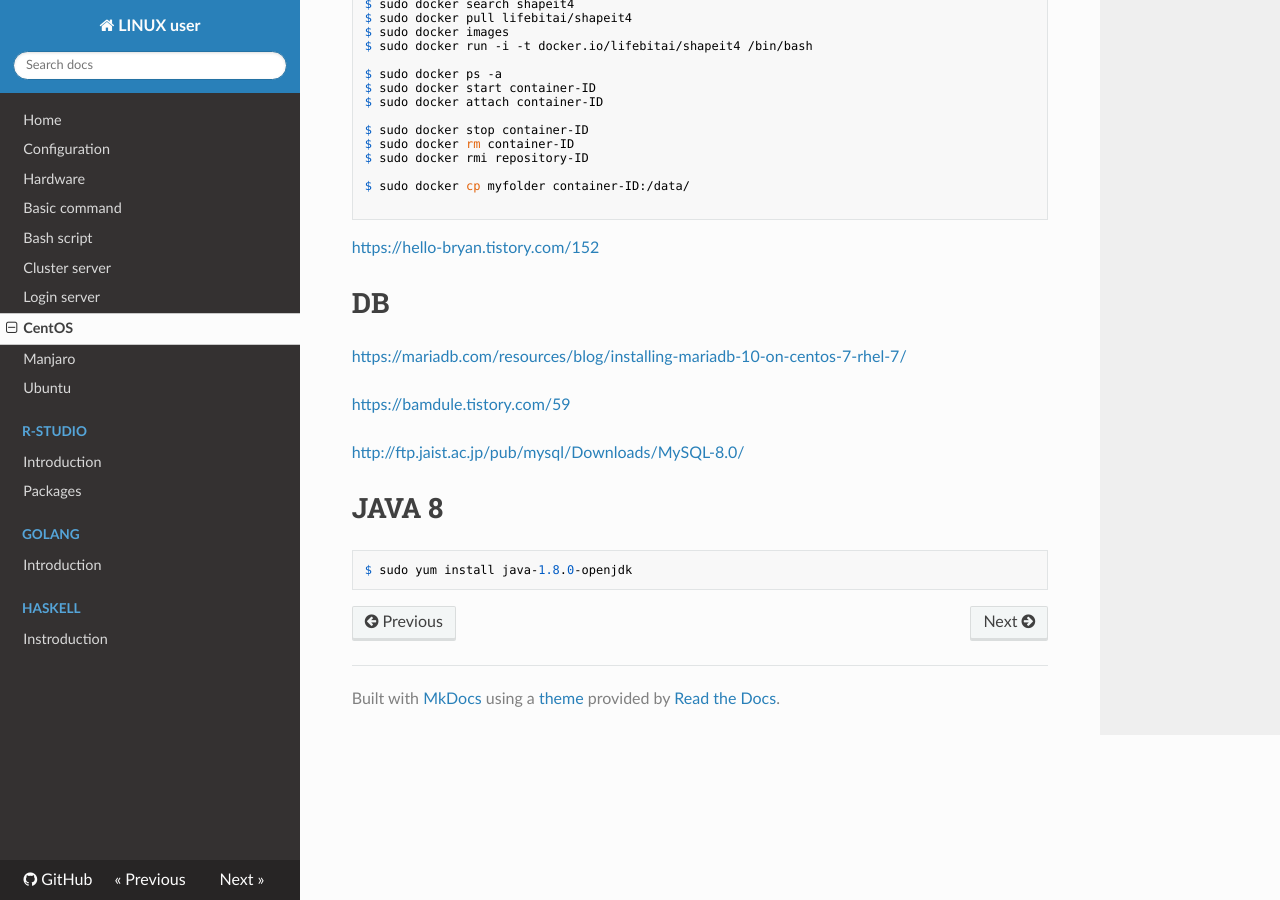
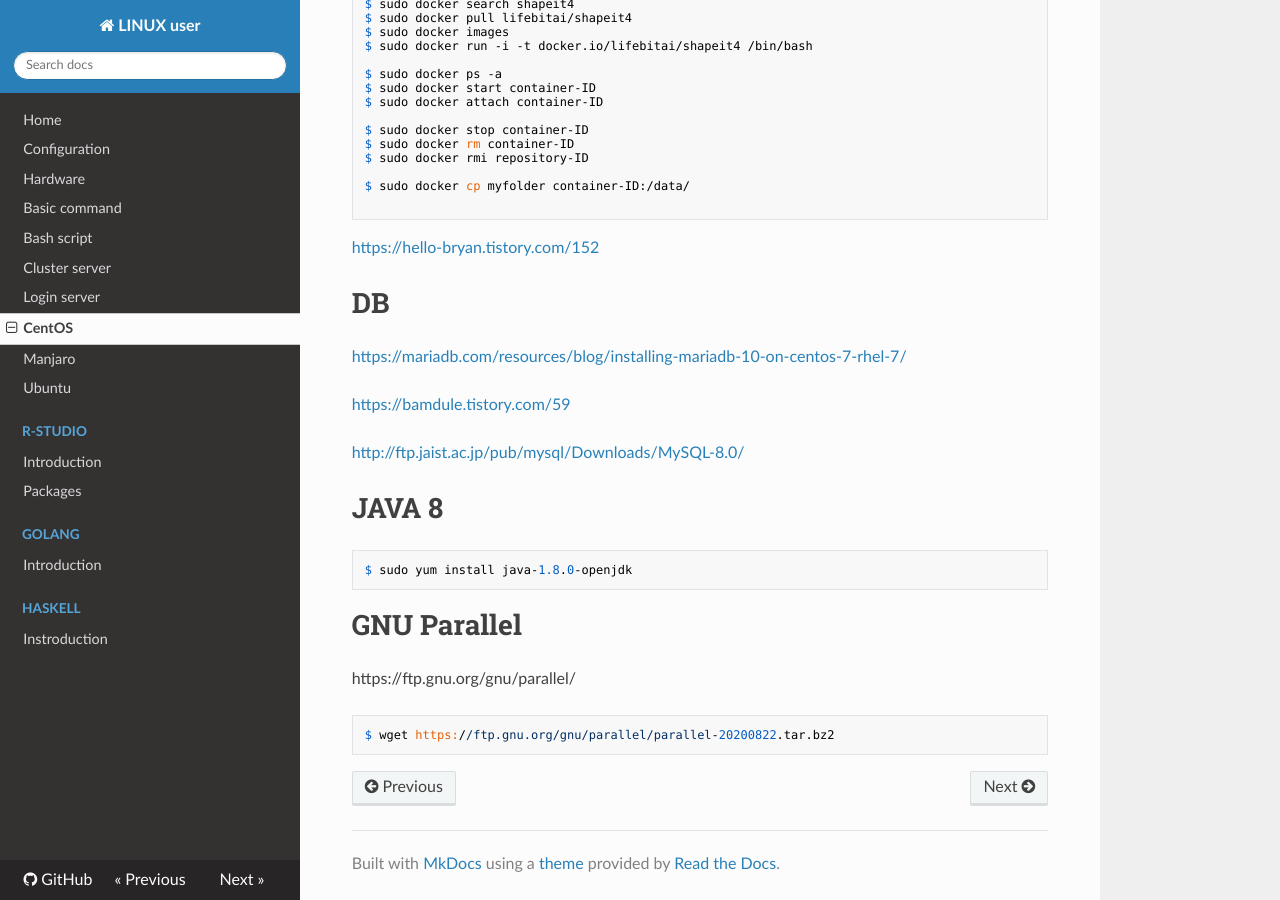
Before and after one commit to WonyoungCho/LINUX, an MkDocs documentation site: the page built from docs/centos_conf.md, in a window 1280 px wide and 900 px high, scrolled down 2601 px. Built offline with MkDocs 1.6.1, drawn with Linux system fonts in a browser that asks for light colours; nearby versions of some CDN libraries; old or Windows-style settings are respelled for this version of MkDocs.

Commit message:
Update centos_conf.md

````diff
--- a/docs/centos_conf.md
+++ b/docs/centos_conf.md
@@ -156,3 +156,9 @@ $ sudo docker cp myfolder container-ID:/data/
 ```
 $ sudo yum install java-1.8.0-openjdk
 ```
+
+# GNU Parallel
+https://ftp.gnu.org/gnu/parallel/
+```
+$ wget https://ftp.gnu.org/gnu/parallel/parallel-20200822.tar.bz2
+```
````
